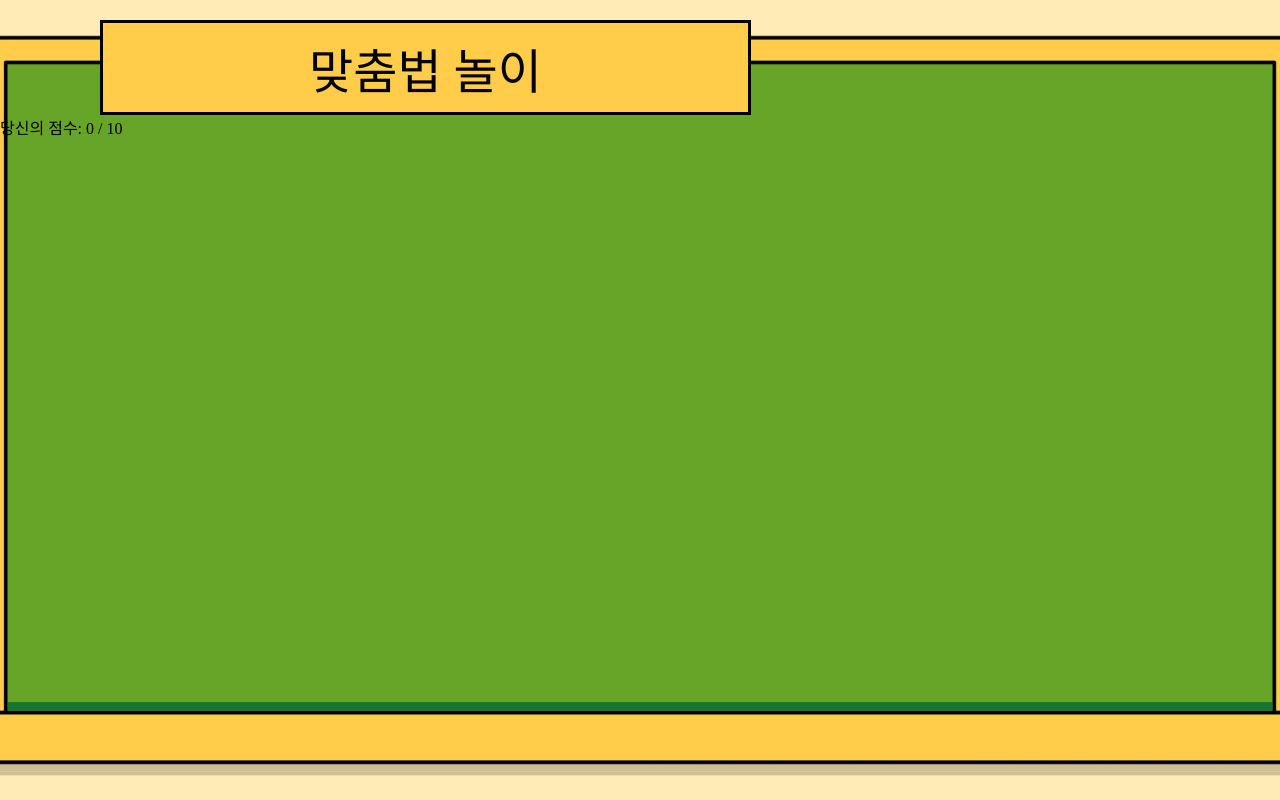
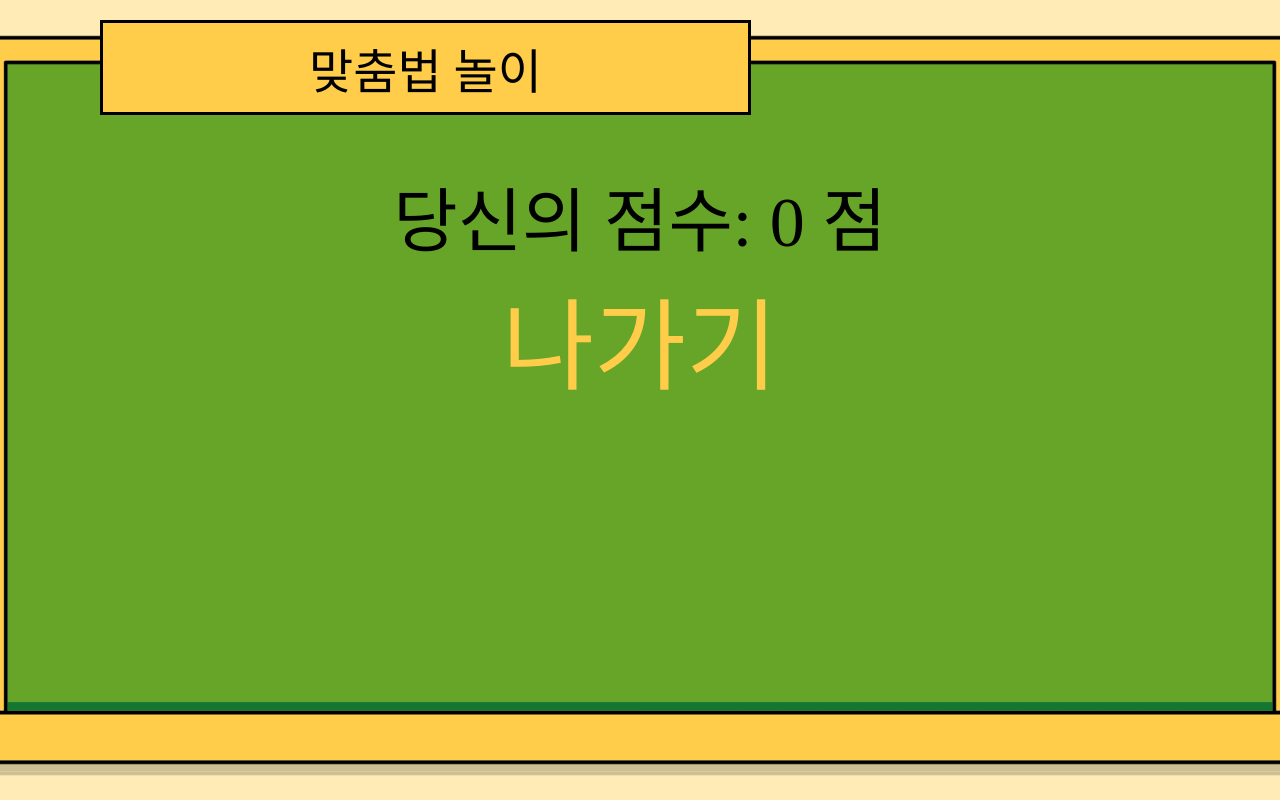
Before and after one commit to ysparrk/raon, a React (Create React App) app in the folder frontend/raon/: page /game/spelling-result in a window 1280 px wide. Built offline with nearby package versions, Linux system fonts and the light colour scheme; the HTML template or start-up script is replaced by a standard one; a web font is replaced by a local one.

Commit message:
Feat : spelling answer

```diff
--- a/frontend/raon/src/components/GameSpelling/Organisms/SpellingAnswer.tsx
+++ b/frontend/raon/src/components/GameSpelling/Organisms/SpellingAnswer.tsx
@@ -2,30 +2,101 @@ import React from 'react';
 import styled from 'styled-components';
 import { useRecoilValue } from 'recoil';
 import { submitState, answerState } from '../../../recoil/Atoms.tsx';
+import ExitButton from '../../Common/Atoms/ExitButton.tsx';
 
-const TestDiv = styled.div`
-  font-family: 'ONE-Mobile-POP';
-  font-size: 200px;
+const Container = styled.div`
+  display: flex;
+  flex-direction: column;
+  align-items: center;
+  justify-content: center;
 `;
 
-const TestDiv2 = styled.div`
+const ScoreHeader = styled.h1`
   font-family: 'CookieRun';
-  font-size: 200px;
+  text-align: center;
+  font-size: 70px;
+  width: 100%;
+  margin-top: 50px;
+`;
+
+const Content = styled.div`
+  font-family: 'CookieRun';
+  font-size: 50px;
+  color: #000000;
+`;
+
+const Columns = styled.div`
+  display: flex;
+  justify-content: center;
+  gap: 50px;
+`;
+
+const Column = styled.div`
+  display: flex;
+  flex-direction: column;
+`;
+
+const IncorrectAnswer = styled.span`
+  text-decoration: line-through;
+  margin-right: 40px;
+`;
+
+const CorrectAnswer = styled.span`
+  color: red;
 `;
 
 const SpellingAnswer = () => {
   const userAnswers = useRecoilValue(submitState);
   const correctAnswers = useRecoilValue(answerState);
-  console.log(userAnswers, correctAnswers);
+
+  const leftAnswers = userAnswers.slice(0, 5);
+  const rightAnswers = userAnswers.slice(5, 10);
 
   const score = userAnswers.reduce((acc, answer, index) => {
     return answer === correctAnswers[index] ? acc + 1 : acc;
   }, 0);
 
   return (
-    <div>
-      <h1>당신의 점수: {score} / 10</h1>
-    </div>
+    <Container>
+      <ScoreHeader>당신의 점수: {score * 10} 점</ScoreHeader>
+      <Content>
+        <Columns>
+          <Column>
+            {leftAnswers.map((answer, index) => (
+              /* eslint-disable-next-line react/no-array-index-key */
+              <div key={index}>
+                {index + 1}.{' '}
+                {answer === correctAnswers[index] ? (
+                  answer
+                ) : (
+                  <>
+                    <IncorrectAnswer>{answer}</IncorrectAnswer>
+                    <CorrectAnswer>{correctAnswers[index]}</CorrectAnswer>
+                  </>
+                )}
+              </div>
+            ))}
+          </Column>
+          <Column>
+            {rightAnswers.map((answer, index) => (
+              /* eslint-disable-next-line react/no-array-index-key */
+              <div key={index + 5}>
+                {index + 6}.{' '}
+                {answer === correctAnswers[index + 5] ? (
+                  answer
+                ) : (
+                  <>
+                    <IncorrectAnswer>{answer}</IncorrectAnswer>
+                    <CorrectAnswer>{correctAnswers[index + 5]}</CorrectAnswer>
+                  </>
+                )}
+              </div>
+            ))}
+          </Column>
+        </Columns>
+      </Content>
+      <ExitButton to="/" />
+    </Container>
   );
 };
 
--- a/frontend/raon/src/components/GameSpelling/Organisms/SpellingProblem.tsx
+++ b/frontend/raon/src/components/GameSpelling/Organisms/SpellingProblem.tsx
@@ -9,7 +9,7 @@ const Container = styled.div`
   flex-direction: column;
   align-items: center;
   justify-content: center;
-  height: 80vh;
+  height: 60vh;
 `;
 
 const Content = styled.div`
```
